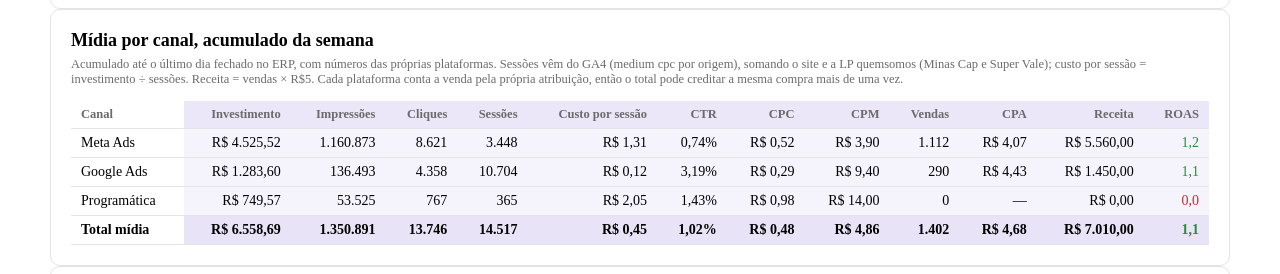
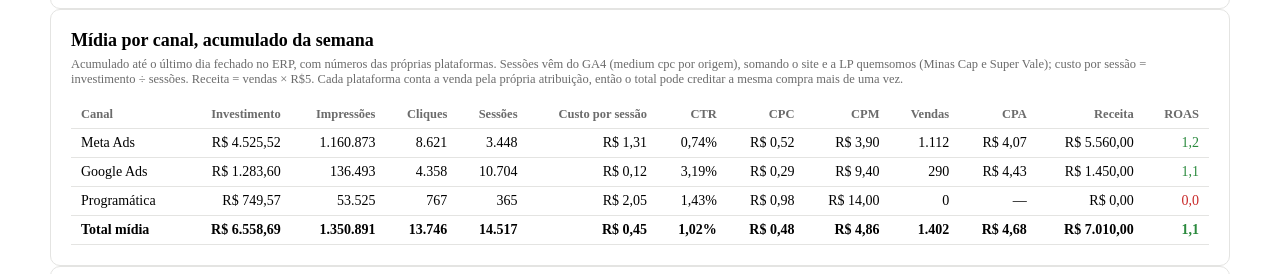
Before and after one commit to mktdigitalambra-dotcom/SuperMinas, a plain HTML site: page resultados-black-friday-2026/index.html in a window 1280 px wide. Shown: the part 2910-3184 px from the top of the page. Drawn offline with nearby package versions, Linux system fonts and the light colour scheme.

Commit message:
Resultados Black Friday 2026: tabela de mídia sem fundo colorido

```diff
--- a/resultados-black-friday-2026/index.html
+++ b/resultados-black-friday-2026/index.html
@@ -891,7 +891,7 @@ dash.draw('h_canais', (el) => {
   el.replaceChildren();
   const cm = BF.corMidia();
   const h0 = document.createElement('th'); h0.textContent = 'Canal'; el.append(h0);
-  BF.COLS_CANAIS.forEach(([t, f]) => { const h = document.createElement('th'); h.textContent = t; h.setAttribute('data-field', f); BF.pinta(h, cm, 0.12); el.append(h); });
+  BF.COLS_CANAIS.forEach(([t, f]) => { const h = document.createElement('th'); h.textContent = t; h.setAttribute('data-field', f); el.append(h); });
 });
 dash.draw('t_canais', (el) => {
   const k = dash.data('midia_canais');
@@ -908,7 +908,7 @@ dash.draw('t_canais', (el) => {
     if (r.pendente) {
       const td = BF.td('Aguardando o arquivo de resultados', 'bf-err'); td.colSpan = BF.COLS_CANAIS.length; td.style.textAlign = 'left'; tr.append(td);
     } else {
-      BF.COLS_CANAIS.forEach(([, f, t]) => { const v = r[f]; const td = BF.td(v == null ? '—' : fmt[t](v), f === 'roas' && v != null ? (v >= 1 ? 'bf-up' : 'bf-down') : ''); BF.pinta(td, cm, tot ? 0.14 : 0.06); tr.append(td); });
+      BF.COLS_CANAIS.forEach(([, f, t]) => { const v = r[f]; const td = BF.td(v == null ? '—' : fmt[t](v), f === 'roas' && v != null ? (v >= 1 ? 'bf-up' : 'bf-down') : ''); tr.append(td); });
     }
     el.append(tr);
   });
```
